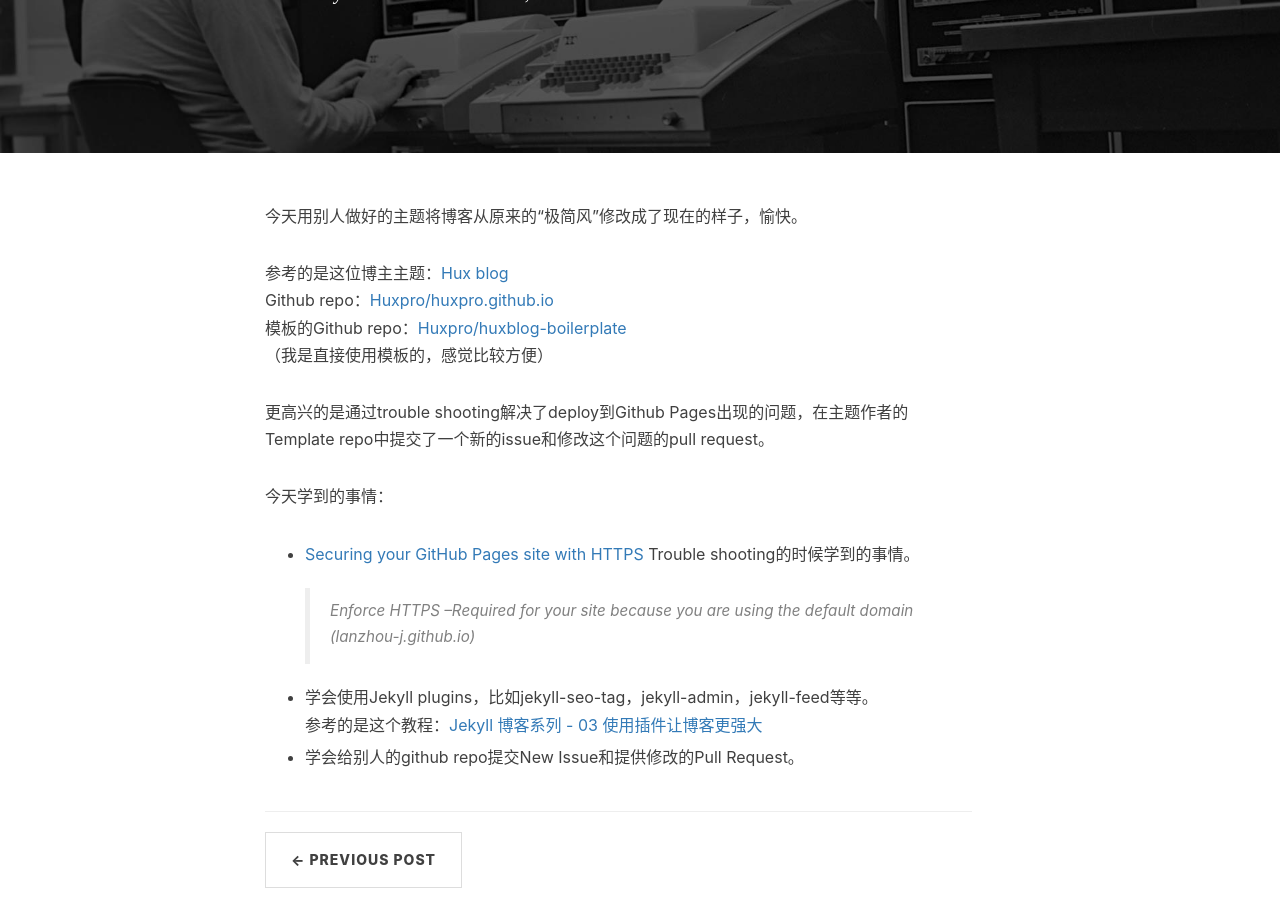
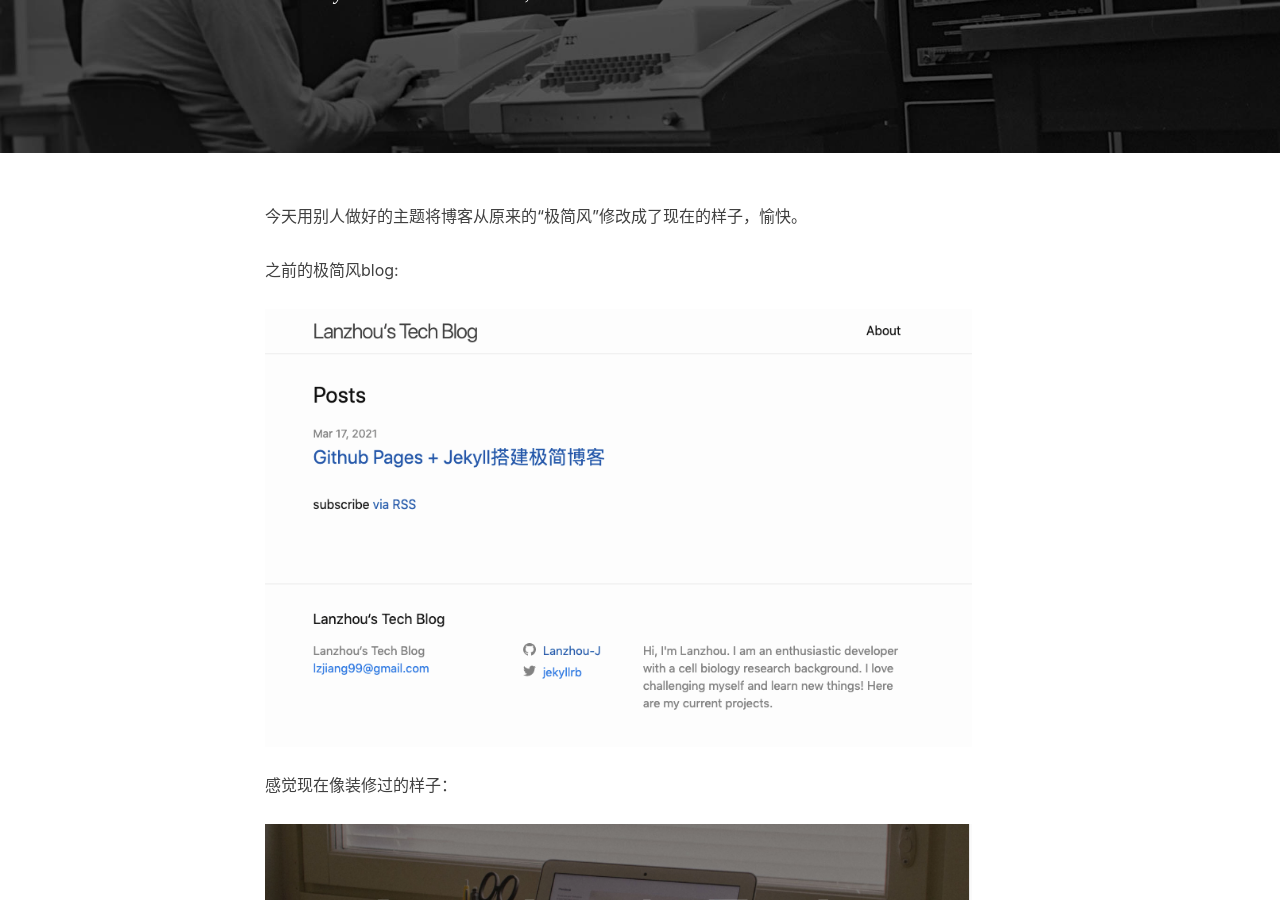
Before and after one commit to Lanzhou-J/Lanzhou-J.github.io, a Jekyll site: the page built from _posts/2021-03-20-improve-jekyll-blog.md, in a window 1280 px wide and 900 px high, scrolled down 364 px. Built offline with Jekyll 4.4.1, drawn with Linux system fonts in a browser that asks for light colours; nearby versions of some CDN libraries; comment, search, counter and statistics services are not loaded.

Commit message:
add pics in new blog

```diff
--- a/_posts/2021-03-20-improve-jekyll-blog.md
+++ b/_posts/2021-03-20-improve-jekyll-blog.md
@@ -11,7 +11,11 @@ tags:
 - 中文
 ---
 
-今天用别人做好的主题将博客从原来的“极简风”修改成了现在的样子，愉快。
+今天用别人做好的主题将博客从原来的“极简风”修改成了现在的样子，愉快。<br><br>
+之前的极简风blog:
+![simple-blog](/img/in-post/post-js-version/simple-blog.png)
+感觉现在像装修过的样子：
+![new-blog](/img/in-post/post-js-version/new-blog.png)
 
 参考的是这位博主主题：[Hux blog](http://huangxuan.me/)<br>
 Github repo：[Huxpro/huxpro.github.io](https://github.com/huxpro/huxpro.github.io)<br>
```
Also changed, not shown: img/in-post/post-js-version/new-blog.png (added), img/in-post/post-js-version/simple-blog.png (added).
